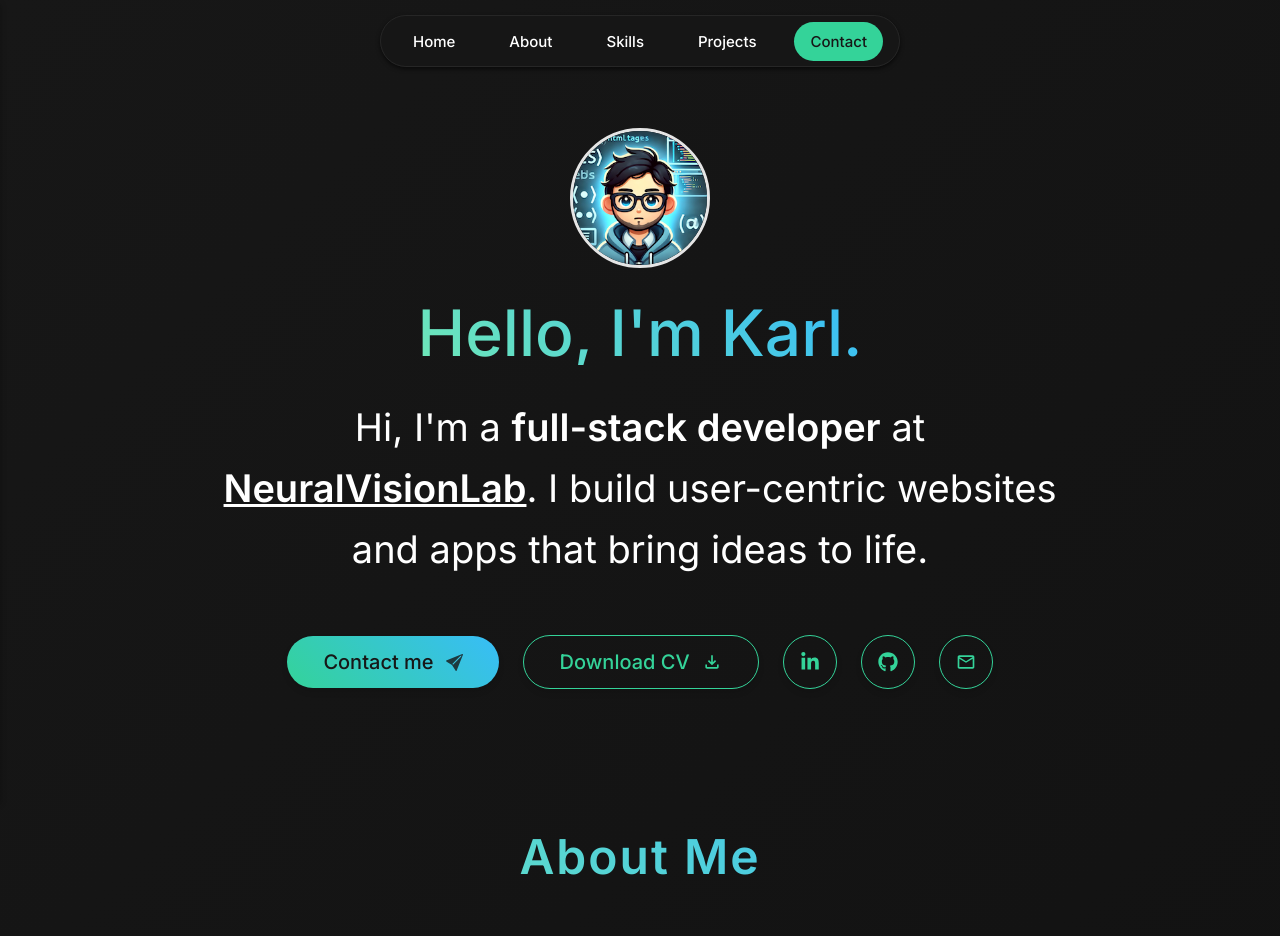
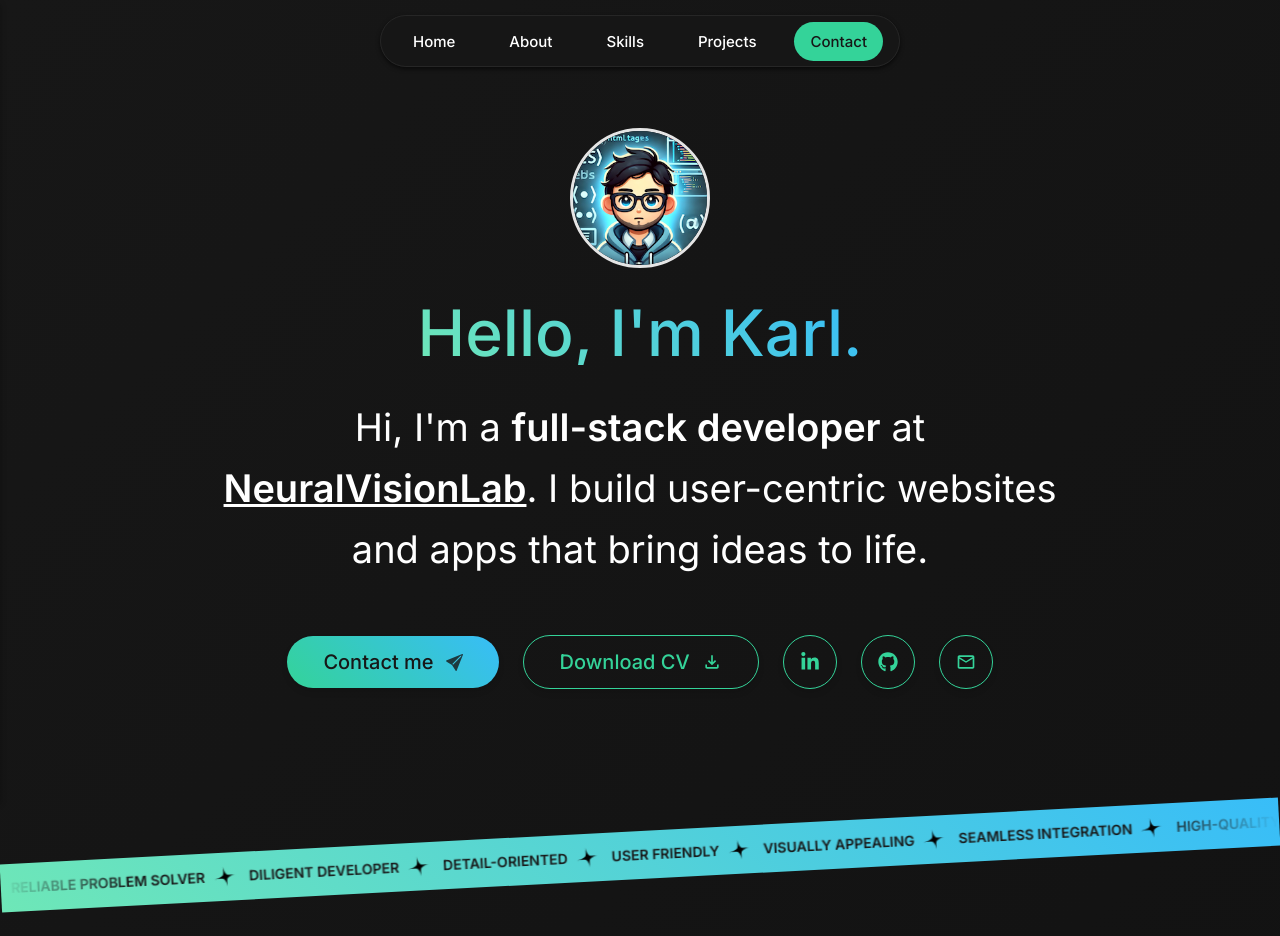
Before and after one commit to ghosnkarl/portfolio, a React (Vite) app: page / in a window 1280 px wide. Shown: the top 936 px of the page. Built offline with nearby package versions, Linux system fonts and the light colour scheme.

Commit message:
tape section

```diff
--- a/src/App.tsx
+++ b/src/App.tsx
@@ -7,10 +7,11 @@ import ProjectsSection from './sections/projects/ProjectsSection';
 import SkillsSection from './sections/skills/SkillsSection';
 import FooterSection from './sections/footer/FooterSection';
 import ActiveSectionContextProvider from './context/activeSectionContext';
+import TapeSection from './sections/tapeSection/TapeSection';
 
 function App() {
   return (
-    <div className='container'>
+    <div>
       <ActiveSectionContextProvider>
         <ToastContainer
           position='top-right'
@@ -26,7 +27,7 @@ function App() {
         />
         <Header />
         <HeroSection />
-
+        <TapeSection />
         <AboutSection />
         <SkillsSection />
         <ProjectsSection />
--- a/src/index.css
+++ b/src/index.css
@@ -27,6 +27,12 @@
 
   --page-width--max: 120rem;
   --page-padding--horizontal: 3.2rem;
+}
+
+@media (max-width: 600px) {
+  :root {
+    --page-padding--horizontal: 1.2rem;
+  }
 }
 
 * {
@@ -165,6 +171,7 @@ a:visited {
   flex-direction: column;
   align-items: center;
   gap: 0.4rem;
+  padding: 4.8rem 0 1.2rem 0;
   font-size: 1.2rem;
   color: var(--color-gray-300);
   text-align: center;
--- a/src/sections/about/AboutSection.module.css
+++ b/src/sections/about/AboutSection.module.css
@@ -1,5 +1,13 @@
 .container {
   text-align: center;
+  display: flex;
+  flex-direction: column;
+  align-items: center;
+
+  max-width: var(--page-width--max);
+  margin: 0 auto;
+  padding: 3.2rem var(--page-padding--horizontal) 1.4rem
+    var(--page-padding--horizontal);
 }
 
 .aboutText {
--- a/src/sections/contact/ContactSection.module.css
+++ b/src/sections/contact/ContactSection.module.css
@@ -1,6 +1,10 @@
 .container {
   width: 100%;
   margin-bottom: 3.2rem;
+  max-width: var(--page-width--max);
+  margin: 0 auto;
+  padding: 0 var(--page-padding--horizontal) 1.4rem
+    var(--page-padding--horizontal);
 }
 
 .contactContainer {
--- a/src/sections/hero/HeroSection.module.css
+++ b/src/sections/hero/HeroSection.module.css
@@ -1,9 +1,13 @@
 .hero {
-  padding-top: 3.2rem;
   display: flex;
   flex-direction: column;
   align-items: center;
   scroll-margin-top: 10rem;
+
+  max-width: var(--page-width--max);
+  margin: 0 auto;
+  padding: 12.8rem var(--page-padding--horizontal) 1.4rem
+    var(--page-padding--horizontal);
 }
 
 .heroHeading {
--- a/src/sections/projects/ProjectsSection.module.css
+++ b/src/sections/projects/ProjectsSection.module.css
@@ -1,8 +1,15 @@
+.container {
+  max-width: var(--page-width--max);
+  margin: 0 auto;
+  padding: 0 var(--page-padding--horizontal) 1.4rem
+    var(--page-padding--horizontal);
+  scroll-margin-top: 10rem;
+}
+
 .projectsGrid {
   display: grid;
   grid-template-columns: repeat(3, 1fr);
   gap: 1.2rem;
-  margin-top: 2rem;
 
   @media (max-width: 1100px) {
     grid-template-columns: repeat(2, 1fr);
--- a/src/sections/projects/ProjectsSection.tsx
+++ b/src/sections/projects/ProjectsSection.tsx
@@ -10,7 +10,7 @@ import useSectionInView from '@/lib/hooks';
 const ProjectsSection = () => {
   const { ref } = useSectionInView('Projects', 0.7);
   return (
-    <section id='projects' ref={ref}>
+    <section id='projects' ref={ref} className={classes.container}>
       <SectionHeading title='Projects' />
       <div className={classes.projectsGrid}>
         {data.projects.map((project, index) => (
--- a/src/sections/skills/SkillsSection.module.css
+++ b/src/sections/skills/SkillsSection.module.css
@@ -1,5 +1,11 @@
 .container {
   width: 100%;
+  max-width: var(--page-width--max);
+  margin: 0 auto;
+  padding: 0 var(--page-padding--horizontal) 1.4rem
+    var(--page-padding--horizontal);
+
+  scroll-margin-top: 10rem;
 }
 
 .skillList {
--- /dev/null
+++ b/src/sections/tapeSection/TapeSection.module.css
@@ -0,0 +1,75 @@
+.container {
+  width: 100%;
+  padding-top: 12.8rem;
+  overflow-x: clip;
+}
+
+.tapeContainer {
+  background-image: linear-gradient(45deg, var(--color-emerald-500), #38bdf8);
+  rotate: -3deg;
+  width: 100%;
+}
+
+.tapeContent {
+  display: flex;
+  mask-image: linear-gradient(
+    to right,
+    transparent,
+    black 10%,
+    black 90%,
+    transparent
+  );
+  -webkit-mask-image: linear-gradient(
+    to right,
+    transparent,
+    black 10%,
+    black 90%,
+    transparent
+  );
+}
+
+.tapeList {
+  display: flex;
+  flex: none;
+  align-items: center;
+  gap: 1.2rem;
+  justify-content: center;
+  padding: 1.2rem 1.6rem;
+  animation: move-left 30s linear infinite;
+}
+
+.tapeItem {
+  display: flex;
+  align-items: center;
+  justify-content: center;
+  gap: 1.2rem;
+}
+
+.tapeItemContainer {
+  display: flex;
+  align-items: center;
+  gap: 0.8rem;
+}
+
+.tapeItemWord {
+  color: var(--color-gray-900);
+  text-transform: uppercase;
+  font-size: 1.4rem;
+  font-weight: 600;
+}
+
+.tapeItemIcon {
+  color: var(--color-gray-900);
+  width: 2.4rem;
+  height: 2.4rem;
+  rotate: -12deg;
+}
+
+@keyframes move-left {
+  0% {
+    transform: translateX(0);
+  }
+  100% {
+    transform: translateX(-50%);
+  }
+}
--- /dev/null
+++ b/src/sections/tapeSection/TapeSection.tsx
@@ -0,0 +1,50 @@
+import starIcon from '@/assets/star.svg';
+import styles from './TapeSection.module.css';
+import { motion } from 'framer-motion';
+
+const words = [
+  'Full-Stack Capable',
+  'Lifelong Learner',
+  'Reliable Problem Solver',
+  'Diligent Developer',
+  'Detail-Oriented',
+  'User Friendly',
+  'Visually Appealing',
+  'Seamless Integration',
+  'High-Quality Code',
+  'Reliable',
+];
+
+const TapeSection = () => {
+  return (
+    <motion.div
+      initial={{ opacity: 0 }}
+      animate={{ opacity: 1 }}
+      transition={{ delay: 0.175, duration: 2, ease: 'easeInOut' }}
+      className={styles.container}
+    >
+      <div className={styles.tapeContainer}>
+        <div className={styles.tapeContent}>
+          <ul className={styles.tapeList}>
+            {[...new Array(2)].fill(0).map((_, index) => (
+              <li className={styles.tapeItem} key={index}>
+                {words.map((word) => (
+                  <div key={word} className={styles.tapeItemContainer}>
+                    <span className={styles.tapeItemWord}>{word}</span>
+                    <img
+                      src={starIcon}
+                      alt='Star Icon'
+                      className={styles.tapeItemIcon}
+                    />
+                  </div>
+                ))}
+              </li>
+            ))}
+          </ul>
+        </div>
+      </div>
+    </motion.div>
+  );
+};
+
+export default TapeSection;
```
Also changed, not shown: src/assets/star.svg (added).
